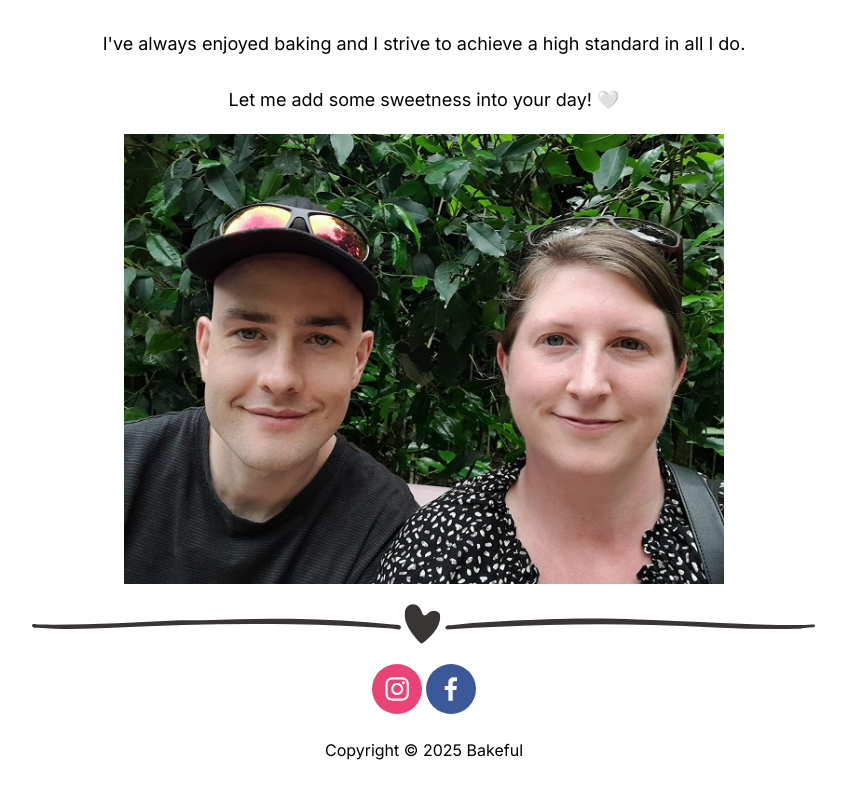
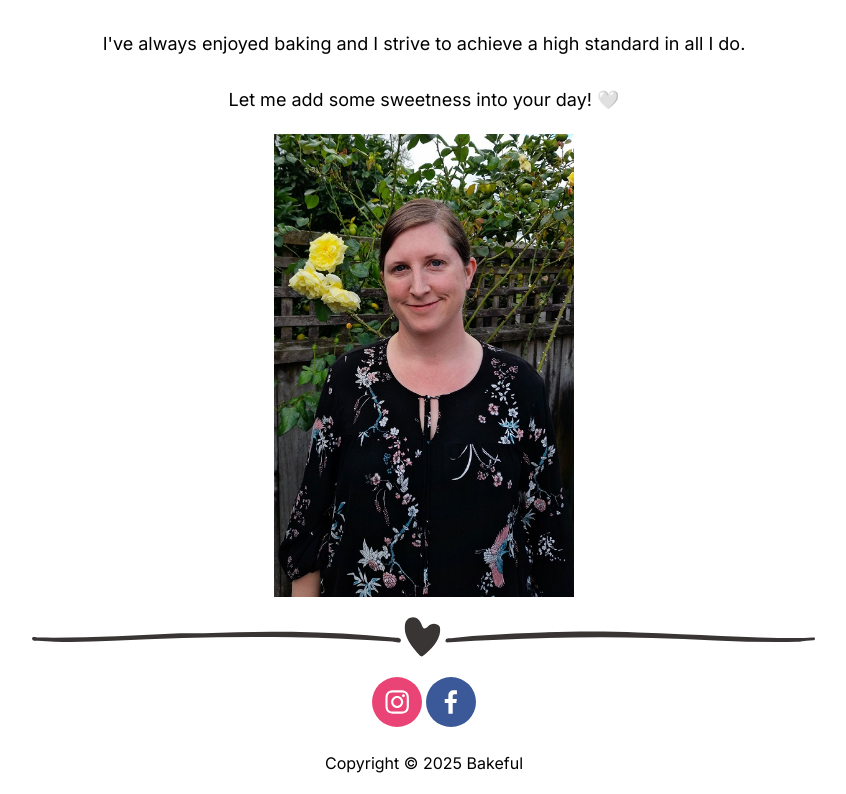
Before and after one commit to bakefulconz/bakefulconz.github.io, a Next.js app: page /about in a window 1280 px wide. Shown: the part 469-1263 px from the top of the page, without its empty margins (216-1062 px from the left). Built offline with nearby package versions, Linux system fonts and the light colour scheme.

Commit message:
Update about image

```diff
--- a/src/app/about/page.tsx
+++ b/src/app/about/page.tsx
@@ -14,7 +14,7 @@ export default function Home() {
         <br /><br />
         Let me add some sweetness into your day! 🤍
       </div>
-      <Image src="/justin-krystal.png" className="ml-auto mr-auto mt-5 mb-5" width="600" height="400" alt="Justin and Krystal" />
+      <Image src="/krystal.jpg" className="ml-auto mr-auto mt-5 mb-5" width="300" height="200" alt="Justin and Krystal" />
     </div>
   );
 }
```
Also changed, not shown: public/justin-krystal.png (deleted), public/krystal.jpg (added).
